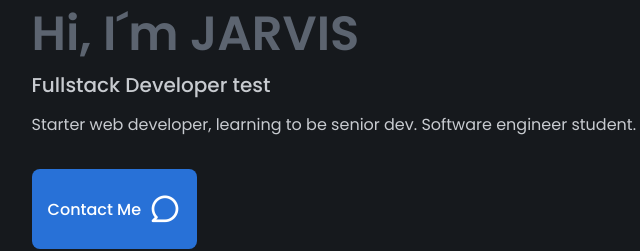
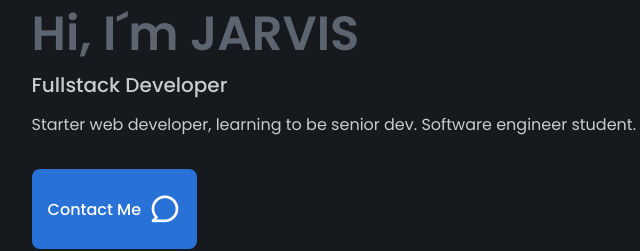
Before and after one commit to JARS96/JARVIS-Website-, a plain HTML site: page index.html in a window 1280 px wide. Shown: the part 324-575 px from the top of the page, 189-829 px from the left. Drawn offline with nearby package versions, Linux system fonts and the light colour scheme.

Commit message:
test to deploy should eliminate the test word

```diff
--- a/index.html
+++ b/index.html
@@ -78,7 +78,7 @@
                         </div>
                         <div class="home_data">
                             <h1 class="home_title">Hi, I´m JARVIS</h1>
-                            <h3 class="home_subtitle">Fullstack Developer test</h3>
+                            <h3 class="home_subtitle">Fullstack Developer</h3>
                             <p class="home_description">Starter web developer,
                                 learning to be senior dev. Software engineer student.</p>
                             <a href="#contact" class="button button--flex">
```
